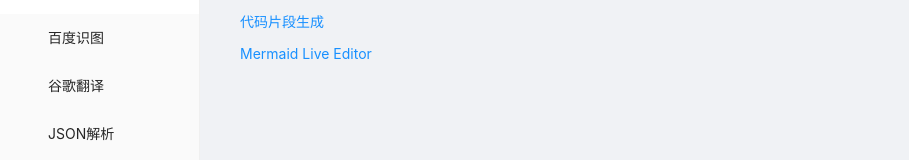
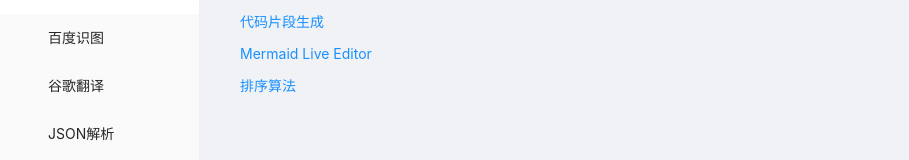
Before and after one commit to moonrailgun/moonrailgunAPI, a Next.js app: page /tools/other-tools in a window 1280 px wide. Shown: the part 134-294 px from the top of the page, without its empty margins (0-909 px from the left). Built offline with nearby package versions, Linux system fonts and the light colour scheme.

Commit message:
add sorting algorithms links

```diff
--- a/pages/tools/other-tools.tsx
+++ b/pages/tools/other-tools.tsx
@@ -28,6 +28,10 @@ const OtherToolPage: React.FC = () => {
       name: 'Mermaid Live Editor',
       url: 'https://mermaid-js.github.io/mermaid-live-editor/',
     },
+    {
+      name: '排序算法',
+      url: 'https://www.toptal.com/developers/sorting-algorithms',
+    },
   ];
 
   return (
```
